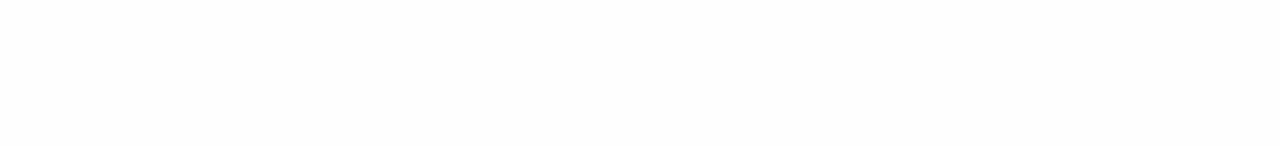
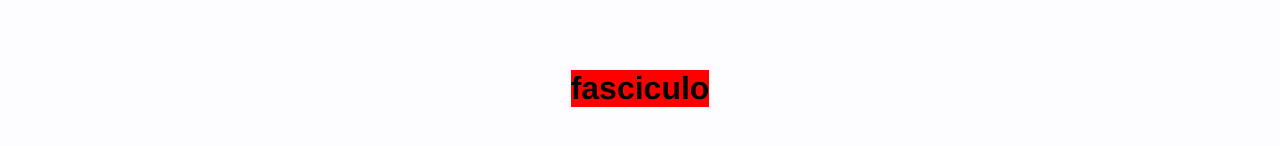
Before and after one commit to thalesliscano/intranet-packinggroup, a Vue app in the folder intranet-corporativa/: page /fasciculo-protecao-de-dados in a window 1280 px wide. Shown: the part 730-876 px from the top of the page. Before the commit the page ends 800 px from the top, so only its background shows below. Built offline with nearby package versions, Linux system fonts and the light colour scheme; a web font is replaced by a local one.

Commit message:
add-page-FasciculoDados e routa

```diff
--- a/intranet-corporativa/src/components/Home/DicasGeral.vue
+++ b/intranet-corporativa/src/components/Home/DicasGeral.vue
@@ -42,9 +42,10 @@
         backgroundSize: "100% 100%",
         position: "center",
         isHovered: false,
+        link: "/dicas-seguranca"
       },
       {
-        title: "Titulo 3",
+        title: "Proteção de dados",
         description: "Esta é a descrição do item 3 eba kejlje ekjklj kl he lorem ipsum hffj djdj ",
         defaultImage: require("../../assets/banner-seguranca.jpg"),
         defaultImageOriginal: require("../../assets/banner-seguranca.jpg"),
@@ -52,6 +53,8 @@
         backgroundSize: "100% 100%",
         position: "center",
         isHovered: false,
+        link: "/fasciculo-protecao-de-dados"
+
       },
       {
         title: "Titulo 3",
--- a/intranet-corporativa/src/router.js
+++ b/intranet-corporativa/src/router.js
@@ -39,8 +39,8 @@
             component: RansomwarePage
         },
         {
-            path: "/fasciculo",
-            name: "FASCICULO",
+            path: "/fasciculo-protecao-de-dados",
+            name: "FASCICULO-DADOS",
             component: FasciculoPage
         },
     ],
--- /dev/null
+++ b/intranet-corporativa/src/views/FasciculoDados.vue
@@ -0,0 +1,17 @@
+<template lang="pug">
+.FasciculoPage
+    h1 fasciculo
+</template>
+
+<script>
+export default {
+    name: "FasciculoPage",
+};
+</script>
+
+<style scoped>
+h1 {
+    margin: 700px auto;
+    background: red;
+}
+</style>
```
